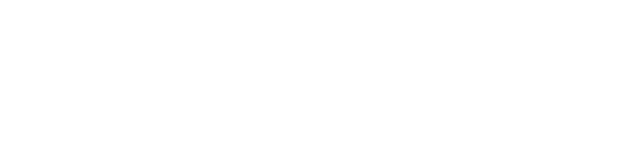
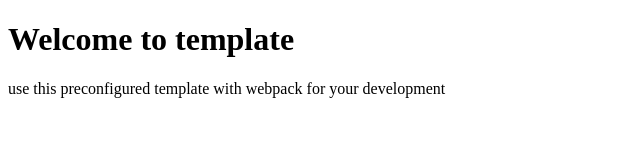
Before and after one commit to devIncogni/template-repo-web-dev, a website built with webpack: page src/template.htm in a window 1280 px wide. Shown: the whole page, without its empty margins (0-640 px from the left). Built offline with nearby package versions, Linux system fonts and the light colour scheme.

Commit message:
added verbosity

```diff
--- a/src/template.htm
+++ b/src/template.htm
@@ -6,6 +6,7 @@
     <title>Document</title>
 </head>
 <body>
-
+    <h1>Welcome to template</h1>
+    <p>use this preconfigured template with webpack for your development</p>
 </body>
 </html>
```
